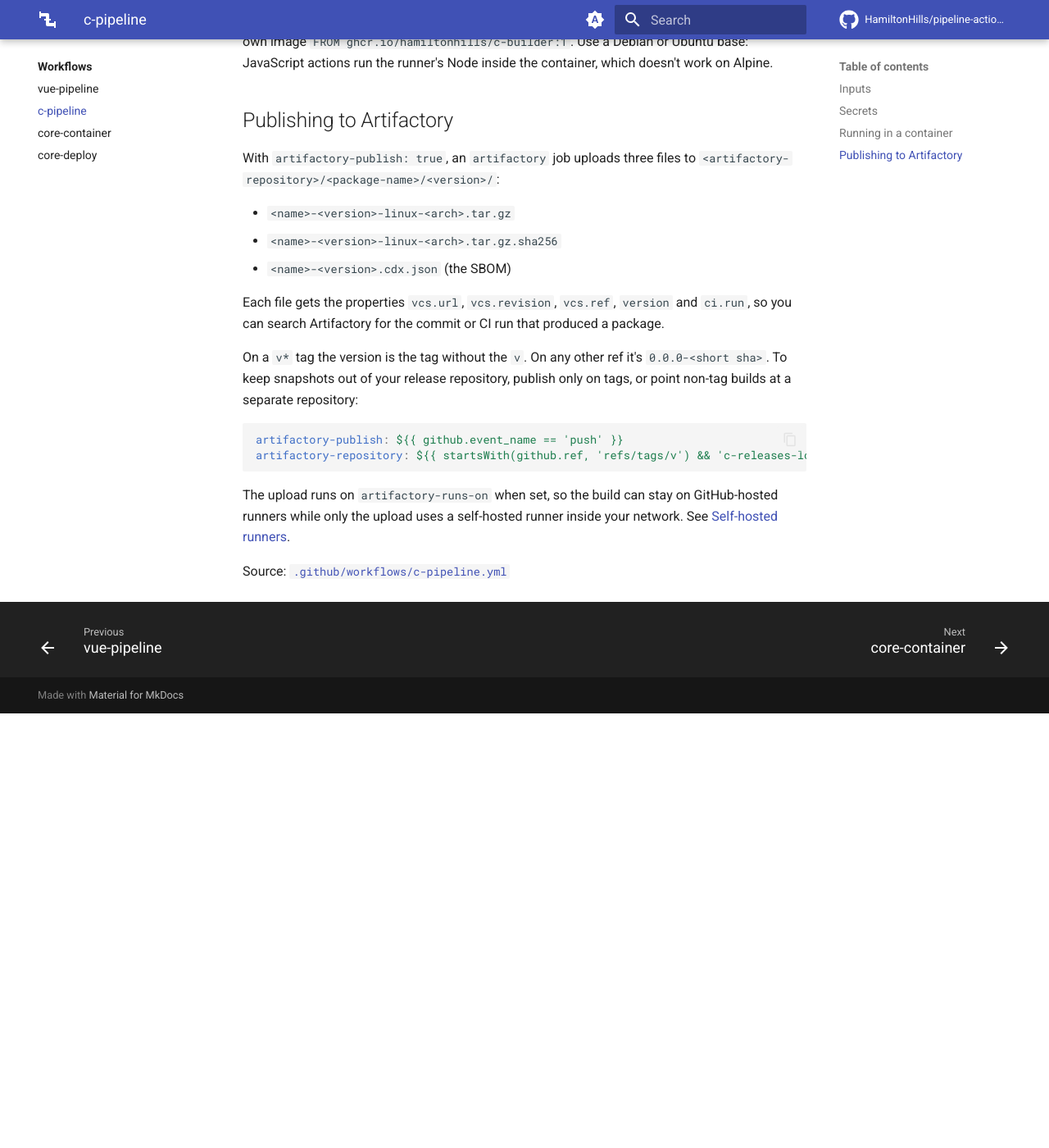
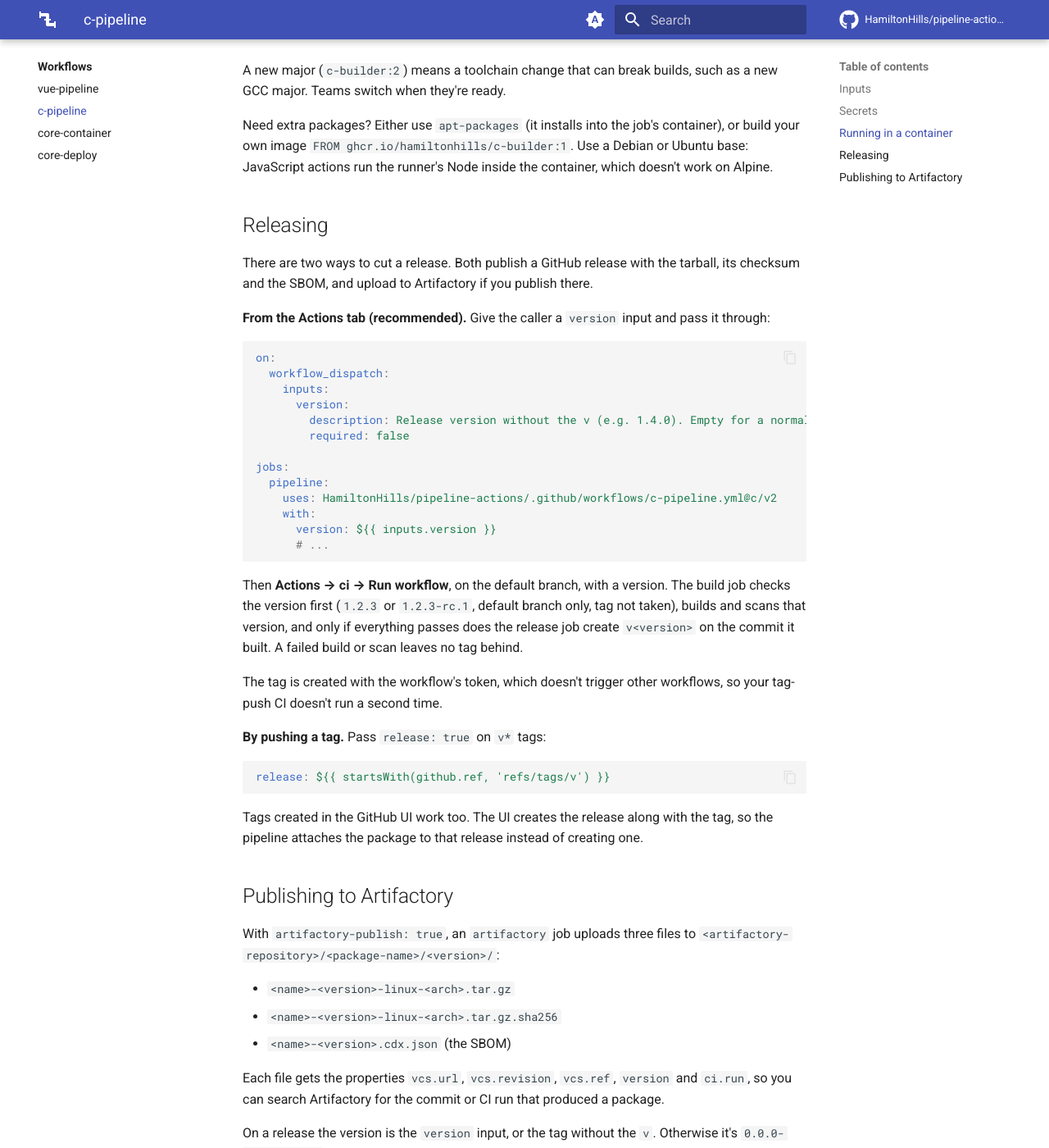
Before and after one commit to HamiltonHills/pipeline-actions, an MkDocs documentation site: the page built from docs/workflows/c-pipeline.md, in a window 1280 px wide and 1400 px high, scrolled down 2969 px. Shown: the whole window at 82% size. Built offline with MkDocs 1.6.1 and Material for MkDocs 9.7.7, drawn with Linux system fonts in a browser that asks for light colours; comment, search, counter and statistics services are not loaded; before the commit the page ends 3839 px from its top, so only the background shows below that; some of the changed text lies outside the part shown.

Commit message:
c-pipeline: release from Run workflow; attach to existing releases (#29)
* c-pipeline: release from Run workflow; attach to existing releases

- New `version` input. From a manual run on the default branch it builds
  and scans that version, then tags v<version> on the built commit and
  publishes the release. The version is checked before the build (format,
  default branch, tag not taken), and a failed build leaves no tag behind.
- A release that already exists (the GitHub UI creates one with the tag)
  gets the package attached instead of failing the release job.
- Container jobs mark the checkout as a safe git directory, so git works
  as root and Sonar gets blame and new-code data.
- Artifactory vcs.ref records the release tag.
- Docs (new Releasing section), README and the C example.

Co-Authored-By: Claude Opus 5.5 <noreply@anthropic.com>

* c-pipeline: empty dist/ before downloading the package

release and artifactory have no checkout, and a self-hosted runner keeps
the previous job's dist/. download-artifact adds to it, so a manual
0.2.0 release in C-project-test also shipped 0.0.0-<sha> files from the
push run before it.

Co-Authored-By: Claude Opus 5.5 <noreply@anthropic.com>

---------

Co-authored-by: Claude Opus 5.5 <noreply@anthropic.com>

````diff
--- a/docs/workflows/c-pipeline.md
+++ b/docs/workflows/c-pipeline.md
@@ -3,7 +3,7 @@
 Complete pipeline for a CMake-based C project:
 
 ```text
-build + test + sonar + package + sbom + trivy  ->  (on tags) GitHub release
+build + test + sonar + package + sbom + trivy  ->  (on release) GitHub release
                                                ->  (opt-in) Artifactory upload
 ```
 
@@ -32,6 +32,7 @@ See [Examples](../examples.md) for a complete caller.
 | `trivy-severity` | string | no | `CRITICAL,HIGH` | Comma-separated severities that count as findings |
 | `sonar-args` | string | no | `''` | Extra Sonar scanner arguments |
 | `release` | boolean | no | `false` | Publish a GitHub release. Only valid when triggered by a v* tag |
+| `version` | string | no | `''` | Release this version (e.g. 1.4.0) from a manual run on the default branch: build and scan it, then tag v&lt;version&gt; on the built commit and publish the release. Empty for normal CI |
 | `release-environment` | string | no | `release` | Environment gating the release job (created automatically if missing) |
 | `attest` | boolean | no | `false` | Requires a public repo or GitHub Enterprise Cloud |
 | `artifactory-publish` | boolean | no | `false` | Upload the package, its checksum and SBOM to Artifactory. Needs artifactory-url, artifactory-repository and the ARTIFACTORY_TOKEN secret |
@@ -76,6 +77,50 @@ container), or build your own image `FROM ghcr.io/hamiltonhills/c-builder:1`.
 Use a Debian or Ubuntu base: JavaScript actions run the runner's Node inside
 the container, which doesn't work on Alpine.
 
+## Releasing
+
+There are two ways to cut a release. Both publish a GitHub release with the
+tarball, its checksum and the SBOM, and upload to Artifactory if you publish
+there.
+
+**From the Actions tab (recommended).** Give the caller a `version` input and
+pass it through:
+
+```yaml
+on:
+  workflow_dispatch:
+    inputs:
+      version:
+        description: Release version without the v (e.g. 1.4.0). Empty for a normal CI run
+        required: false
+
+jobs:
+  pipeline:
+    uses: HamiltonHills/pipeline-actions/.github/workflows/c-pipeline.yml@c/v2
+    with:
+      version: ${{ inputs.version }}
+      # ...
+```
+
+Then **Actions → ci → Run workflow**, on the default branch, with a version.
+The build job checks the version first (`1.2.3` or `1.2.3-rc.1`, default
+branch only, tag not taken), builds and scans that version, and only if
+everything passes does the release job create `v<version>` on the commit it
+built. A failed build or scan leaves no tag behind.
+
+The tag is created with the workflow's token, which doesn't trigger other
+workflows, so your tag-push CI doesn't run a second time.
+
+**By pushing a tag.** Pass `release: true` on `v*` tags:
+
+```yaml
+release: ${{ startsWith(github.ref, 'refs/tags/v') }}
+```
+
+Tags created in the GitHub UI work too. The UI creates the release along with
+the tag, so the pipeline attaches the package to that release instead of
+creating one.
+
 ## Publishing to Artifactory
 
 With `artifactory-publish: true`, an `artifactory` job uploads three files to
@@ -89,13 +134,13 @@ Each file gets the properties `vcs.url`, `vcs.revision`, `vcs.ref`, `version`
 and `ci.run`, so you can search Artifactory for the commit or CI run that
 produced a package.
 
-On a `v*` tag the version is the tag without the `v`. On any other ref it's
-`0.0.0-<short sha>`. To keep snapshots out of your release repository, publish
+On a release the version is the `version` input, or the tag without the `v`.
+Otherwise it's `0.0.0-<short sha>`. To keep snapshots out of your release repository, publish
 only on tags, or point non-tag builds at a separate repository:
 
 ```yaml
 artifactory-publish: ${{ github.event_name == 'push' }}
-artifactory-repository: ${{ startsWith(github.ref, 'refs/tags/v') && 'c-releases-local' || 'c-snapshots-local' }}
+artifactory-repository: ${{ (startsWith(github.ref, 'refs/tags/v') || inputs.version != '') && 'c-releases-local' || 'c-snapshots-local' }}
 ```
 
 The upload runs on `artifactory-runs-on` when set, so the build can stay on
````
Also changed, not shown: README.md (+2 -1 lines), 2 other files.
